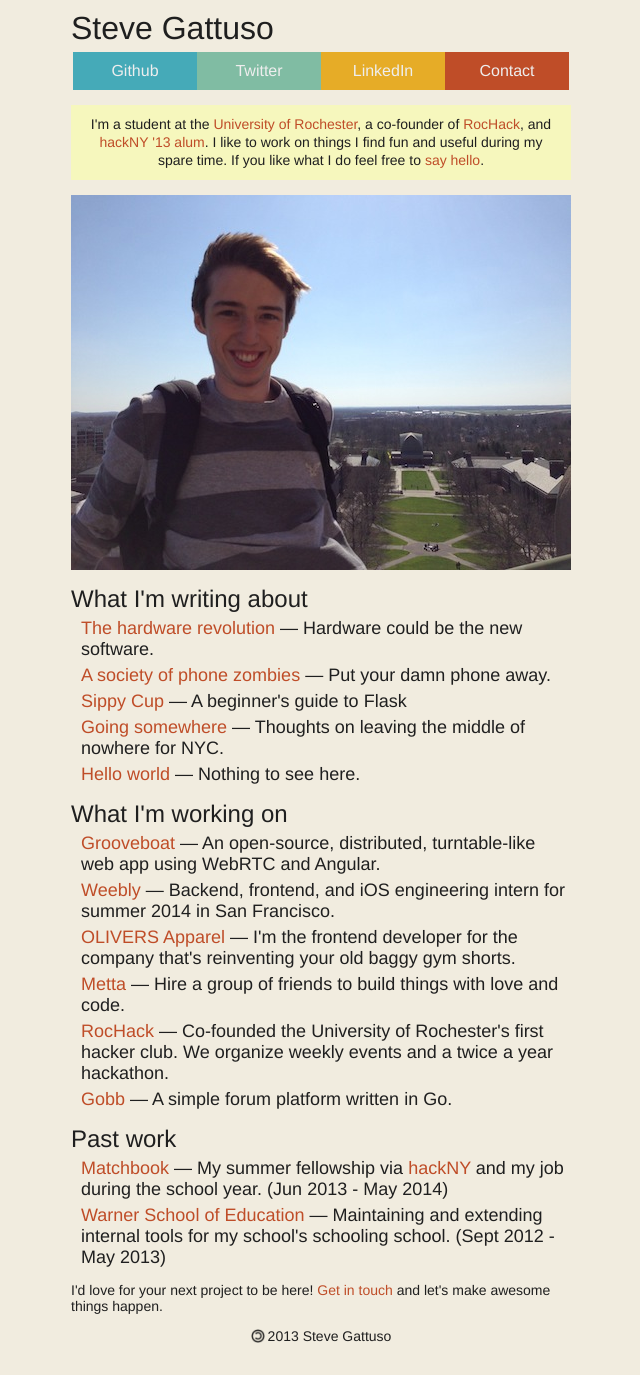
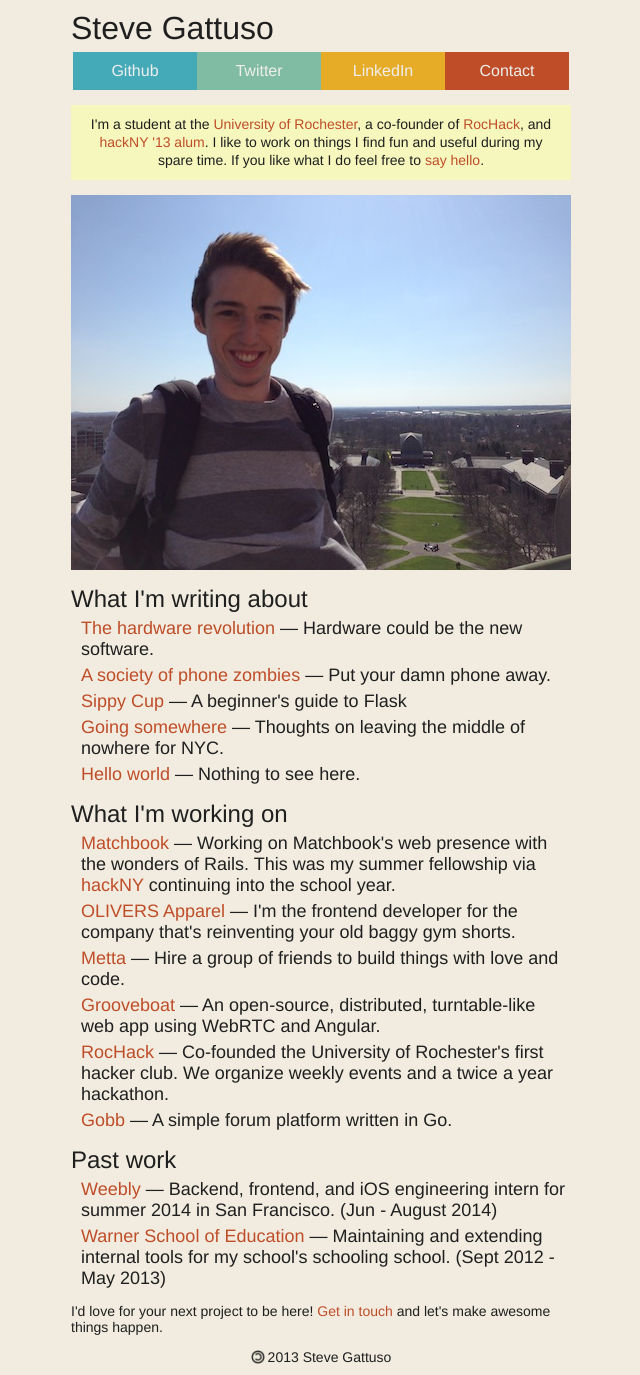
Before and after one commit to stevenleeg/website, a Jekyll site: the page built from index.html, in a window 1280 px wide. Shown: the whole page, without its empty margins (319-959 px from the left). Built offline with Jekyll 4.4.1, drawn with Linux system fonts in a browser that asks for light colours; before the commit the page ends 1354 px from its top, so only the background shows below that.

Commit message:
Updating homepage

```diff
--- a/index.html
+++ b/index.html
@@ -12,11 +12,7 @@
 <h1>What I'm working on</h1>
 
 <div class="thing">
-    <a href="http://github.com/rochack/grooveboat">Grooveboat</a> &mdash; An open-source, distributed, turntable-like web app using WebRTC and Angular.
-</div>
-
-<div class="thing">
-    <a href="http://weebly.com">Weebly</a> &mdash; Backend, frontend, and iOS engineering intern for summer 2014 in San Francisco.
+    <a href="http://matcbook.co">Matchbook</a> &mdash; Working on Matchbook's web presence with the wonders of Rails. This was my summer fellowship via <a href="http://apply.hackny.org">hackNY</a> continuing into the school year.
 </div>
 
 <div class="thing">
@@ -25,6 +21,10 @@
 
 <div class="thing">
     <a href="http://mettacode.com">Metta</a> &mdash; Hire a group of friends to build things with love and code.
+</div>
+
+<div class="thing">
+    <a href="http://github.com/rochack/grooveboat">Grooveboat</a> &mdash; An open-source, distributed, turntable-like web app using WebRTC and Angular.
 </div>
 
 <div class="thing">
@@ -38,7 +38,7 @@
 <h1>Past work</h1>
 
 <div class="thing">
-    <a href="http://matcbook.co">Matchbook</a> &mdash; My summer fellowship via <a href="http://apply.hackny.org">hackNY</a> and my job during the school year. (Jun 2013 - May 2014)
+    <a href="http://weebly.com">Weebly</a> &mdash; Backend, frontend, and iOS engineering intern for summer 2014 in San Francisco. (Jun - August 2014)
 </div>
 
 <div class="thing">
```
